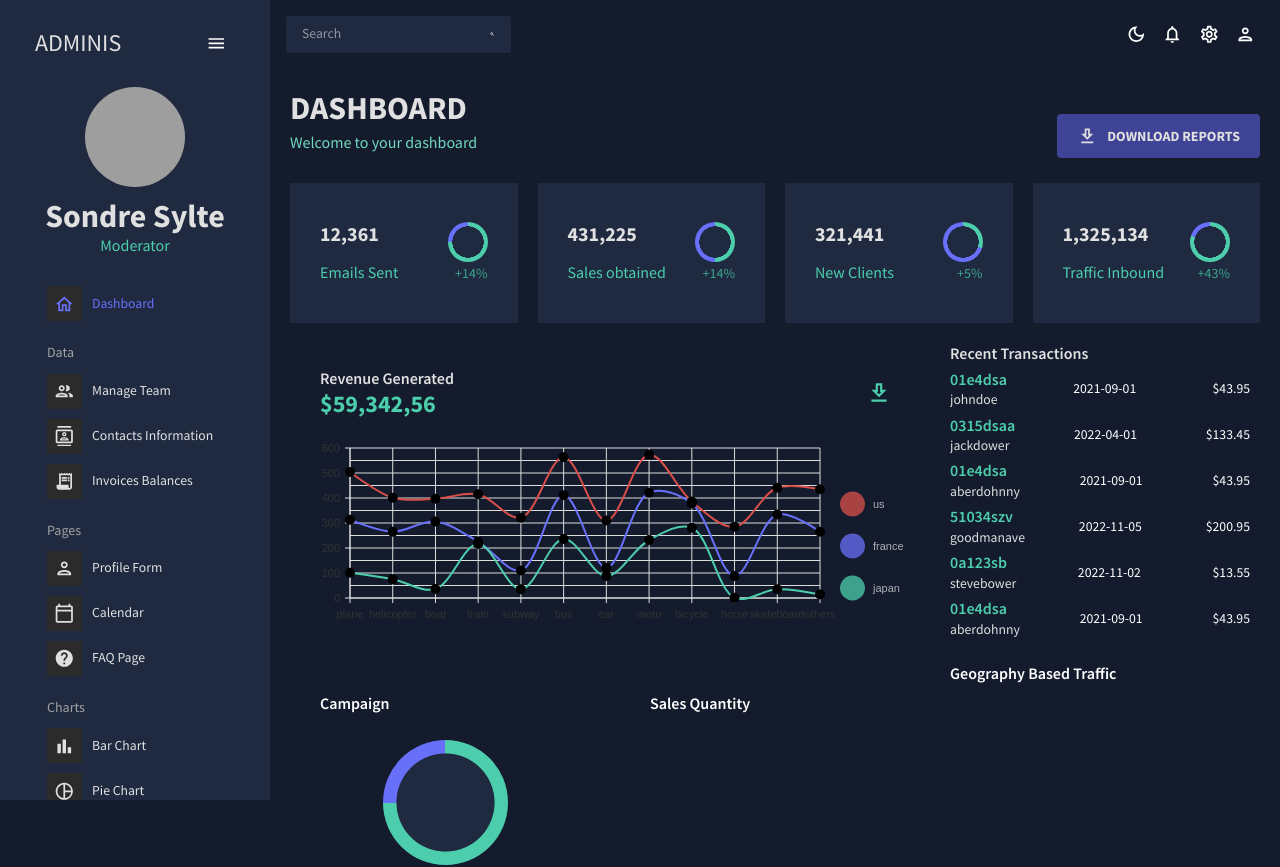
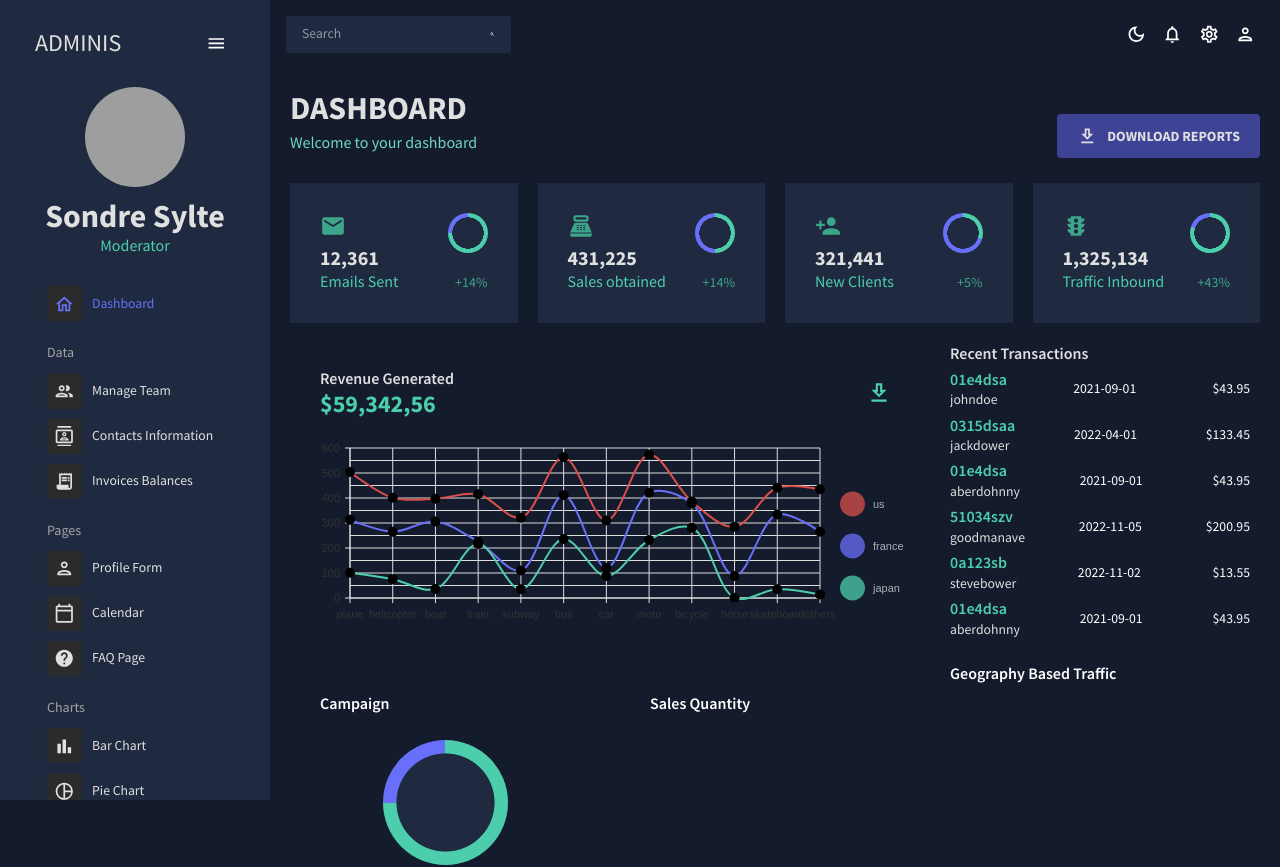
Before and after one commit to SondreSylte/dashboard, a React (Create React App) app: page / in a window 1280 px wide. Shown: the top 867 px of the page. Built offline with nearby package versions, Linux system fonts and the light colour scheme; grey boxes are pictures that could not be loaded.

Commit message:
Sales Quantity boksen og Geography Based Traffic på dashboard må ordnes.

```diff
--- a/src/components/StatBox.jsx
+++ b/src/components/StatBox.jsx
@@ -11,6 +11,7 @@ const StatBox = ({ title, subtitle, icon, progress, increase }) => {
     <Box width="100%" m="0 30px">
       <Box display="flex" justifyContent="space-between">
         <Box>
+          {icon}
           <Typography
             variant="h4"
             fontWeight="bold"
```
